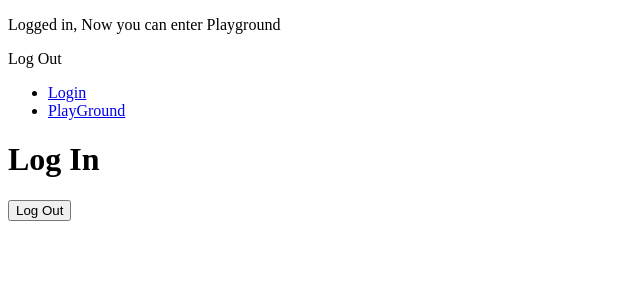
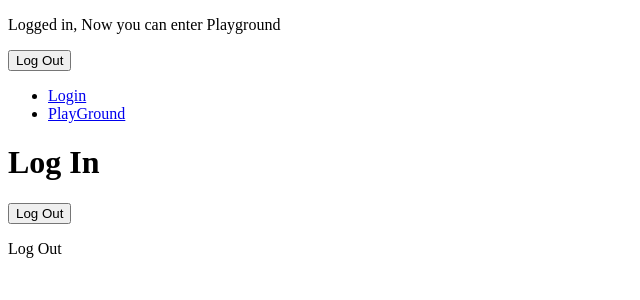
Before and after one commit to acciojob/code-playground-nithinbairu, a React app: page /login in a window 1280 px wide. Both pictures are taken after a click on the button "Log In". Shown: the top 300 px of the page, without its empty margins (0-640 px from the left). Built offline with nearby package versions, Linux system fonts and the light colour scheme.

Commit message:
1st commit

```diff
--- a/src/components/App.js
+++ b/src/components/App.js
@@ -15,7 +15,7 @@ const App = () => {
         login ? (
           <>
             <p>Logged in, Now you can enter Playground</p>
-            <p>Log Out</p>
+            <button onClick={handleLogout}>Log Out</button>
           </>
         ) : (
           <p>You are not authenticated, Please login first</p>
--- a/src/components/Login.jsx
+++ b/src/components/Login.jsx
@@ -6,7 +6,9 @@ const Login = ({login,setLogin}) => {
     <div>
         <h1>Log In</h1>
         {
-            login?(<button onClick={()=>setLogin(false)}>Log Out</button>):(<button onClick={()=>setLogin(true)}>Log In</button>)
+            login?(<div>
+                <button onClick={()=>setLogin(false)}>Log Out</button><p>Log Out</p>
+            </div>):(<button onClick={()=>setLogin(true)}>Log In</button>)
         }
     </div>
   )
```
